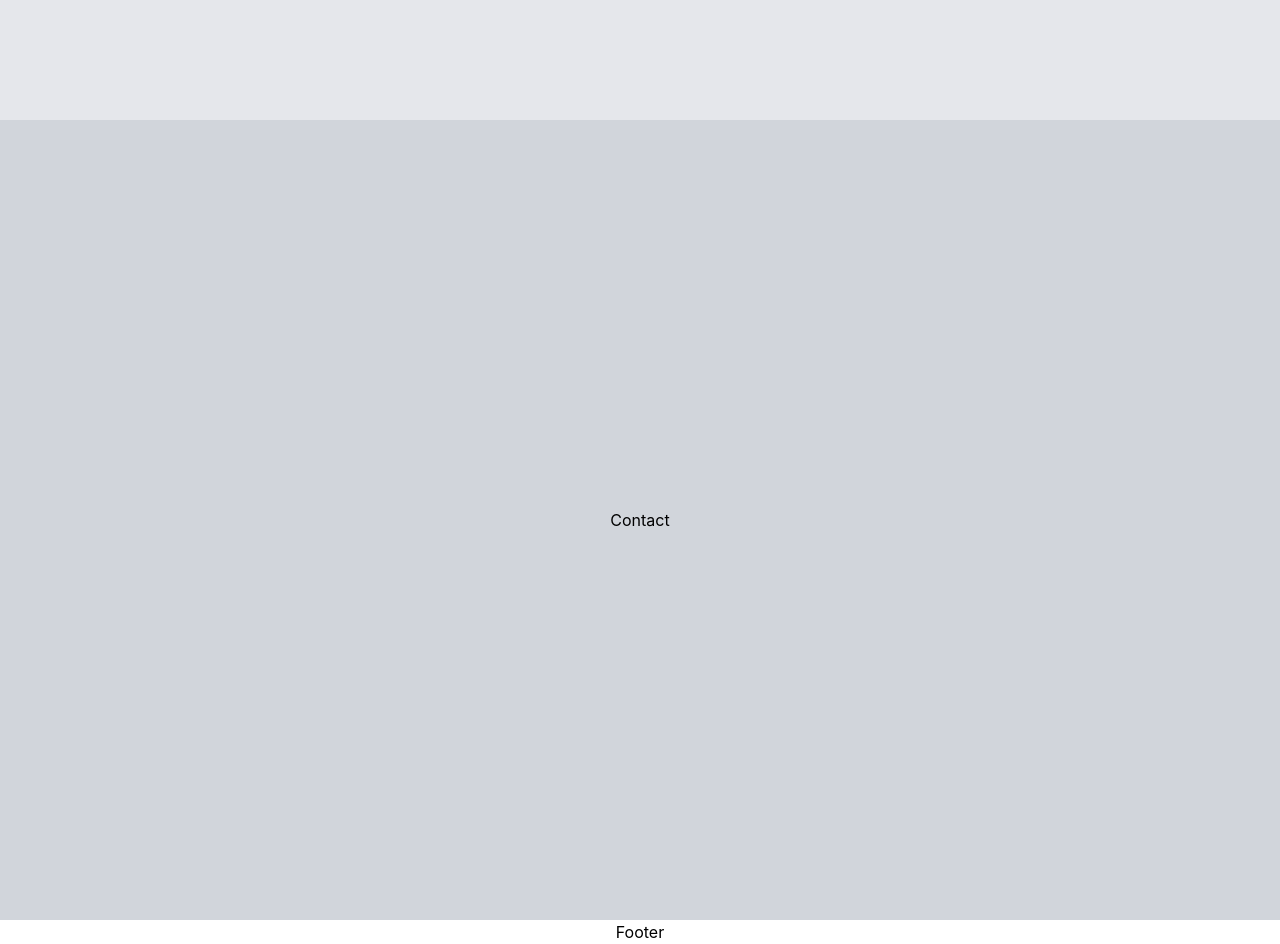
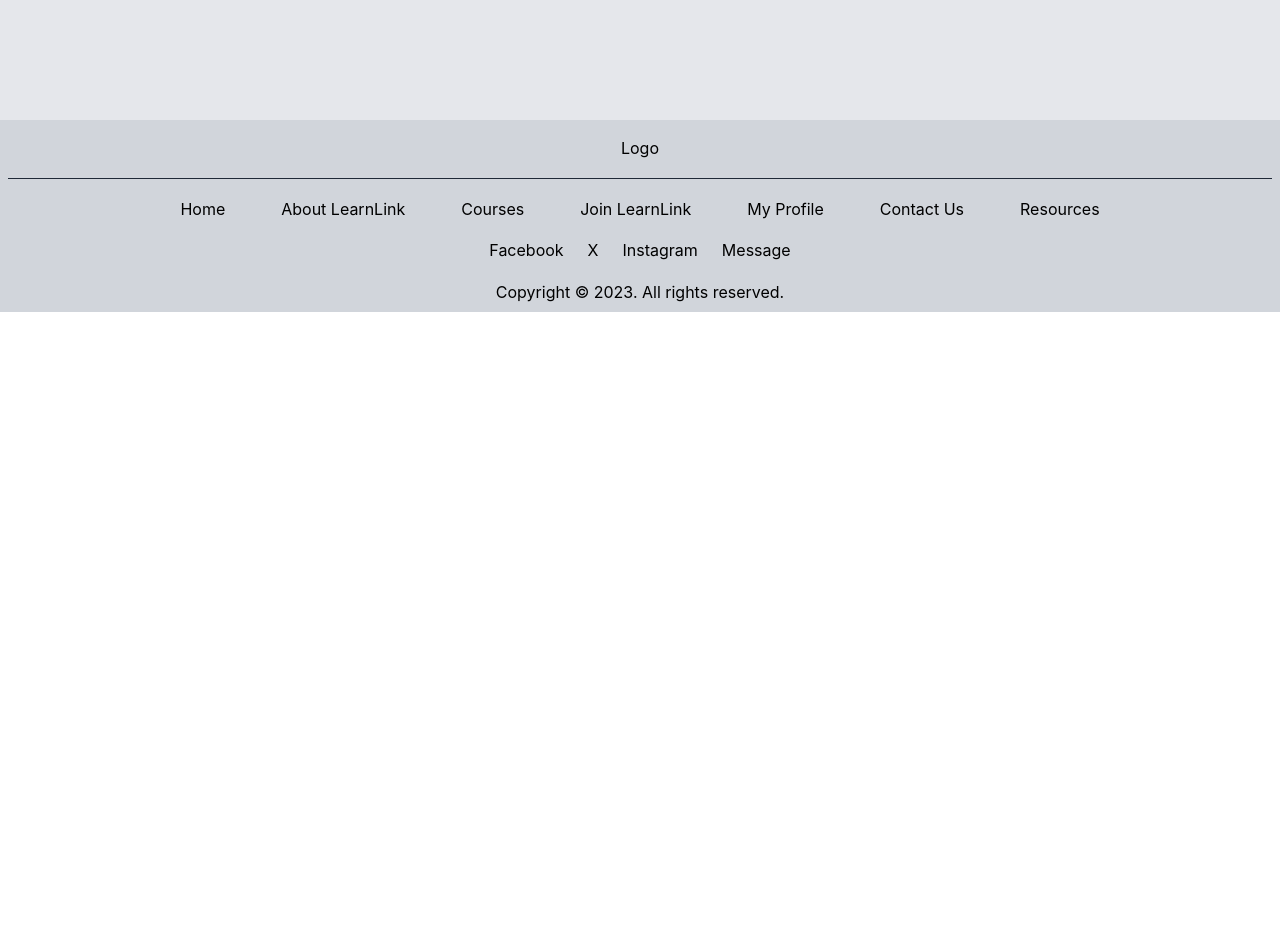
Before and after one commit to nolannash/LearnLink, a React (Create React App) app in the folder client/: page / in a window 1280 px wide. Shown: the part 1540-2484 px from the top of the page. After the commit the page ends 1852 px from the top, so only its background shows below. Built offline with nearby package versions, Linux system fonts and the light colour scheme.

Commit message:
footer layout

```diff
--- a/client/src/App.css
+++ /dev/null
@@ -1,38 +0,0 @@
-.App {
-  text-align: center;
-}
-
-.App-logo {
-  height: 40vmin;
-  pointer-events: none;
-}
-
-@media (prefers-reduced-motion: no-preference) {
-  .App-logo {
-    animation: App-logo-spin infinite 20s linear;
-  }
-}
-
-.App-header {
-  background-color: #282c34;
-  min-height: 100vh;
-  display: flex;
-  flex-direction: column;
-  align-items: center;
-  justify-content: center;
-  font-size: calc(10px + 2vmin);
-  color: white;
-}
-
-.App-link {
-  color: #61dafb;
-}
-
-@keyframes App-logo-spin {
-  from {
-    transform: rotate(0deg);
-  }
-  to {
-    transform: rotate(360deg);
-  }
-}
--- a/client/src/App.js
+++ b/client/src/App.js
@@ -1,26 +1,21 @@
 import React, { useRef } from "react";
-import "./App.css";
+
 import "react-router-dom";
 
 import Navigation from "./components/common/Navigation";
 import Home from "./components/common/pages/Home";
 import About from "./components/common/pages/About";
-import Contact from "./components/common/pages/Contact";
+
 import Footer from "./components/common/Footer";
 
 function App() {
   // Create refs for sections
   const homeRef = useRef(null);
   const aboutRef = useRef(null);
-  const contactRef = useRef(null);
 
   return (
     <div className="App">
-      <Navigation
-        homeRef={homeRef}
-        aboutRef={aboutRef}
-        contactRef={contactRef}
-      />
+      <Navigation homeRef={homeRef} aboutRef={aboutRef} />
       {/* Sections */}
       <section
         ref={homeRef}
@@ -36,12 +31,6 @@ function App() {
         <About />
       </section>
 
-      <section
-        ref={contactRef}
-        className="min-h-screen flex items-center justify-center bg-gray-300"
-      >
-        <Contact />
-      </section>
       <Footer />
     </div>
   );
--- a/client/src/components/common/Footer.js
+++ b/client/src/components/common/Footer.js
@@ -1,7 +1,29 @@
 import React from "react";
 
 function Footer() {
-  return <div>Footer</div>;
+  return (
+    <div className="bg-gray-300 h-48 pt-4 p-2 flex flex-col items-center justify-between ">
+      <div>Logo</div>
+      <hr className="border-b min-w-full border-gray-800 border-0" />
+      <div className="hidden md:flex space-x-14 justify-start">
+        <a href="/">Home</a>
+        <a href="/">About LearnLink</a>
+        <a href="/">Courses</a>
+        <a href="/">Join LearnLink</a>
+        <a href="/">My Profile</a>
+        <a href="/">Contact Us</a>
+        <a href="/">Resources</a>
+      </div>
+
+      <div className="flex space-x-6 justify-start">
+        <a href="https://www.facebook.com">Facebook</a>
+        <a href="https://www.x.com">X</a>
+        <a href="https://www.instagram.com">Instagram</a>
+        <a href="/">Message</a>
+      </div>
+      <div> Copyright &#169; 2023. All rights reserved.</div>
+    </div>
+  );
 }
 
 export default Footer;
--- a/client/src/components/common/Navigation.js
+++ b/client/src/components/common/Navigation.js
@@ -1,7 +1,7 @@
 import React from "react";
 import { motion } from "framer-motion";
 
-const Navigation = ({ homeRef, aboutRef, contactRef }) => {
+const Navigation = ({ homeRef, aboutRef }) => {
   const scrollTo = (sectionRef) => {
     sectionRef.current.scrollIntoView({
       behavior: "smooth",
@@ -9,10 +9,10 @@ const Navigation = ({ homeRef, aboutRef, contactRef }) => {
   };
 
   return (
-    <nav className="bg-gray-200 py-4 sticky top-0 z-50">
+    <nav className="bg-gray-200 py-4 top-0 z-50">
       <div className="container mx-auto flex items-center justify-between">
         <div className="text-gray-800 font-semibold text-lg">LearnLink</div>
-        <div className="hidden md:flex space-x-6 justify-center">
+        <div className="hidden md:flex space-x-6 justify-start">
           <motion.div
             whileHover={{ scale: 1.1 }}
             className="cursor-pointer"
@@ -30,21 +30,21 @@ const Navigation = ({ homeRef, aboutRef, contactRef }) => {
           <motion.div
             whileHover={{ scale: 1.1 }}
             className="cursor-pointer"
-            onClick={() => scrollTo(contactRef)}
+            onClick={() => scrollTo(aboutRef)}
           >
             Courses
           </motion.div>
           <motion.div
             whileHover={{ scale: 1.1 }}
             className="cursor-pointer"
-            onClick={() => scrollTo(contactRef)}
+            onClick={() => scrollTo(aboutRef)}
           >
             Join LearnLink
           </motion.div>
           <motion.div
             whileHover={{ scale: 1.1 }}
             className="cursor-pointer"
-            onClick={() => scrollTo(contactRef)}
+            onClick={() => scrollTo(aboutRef)}
           >
             Log In
           </motion.div>
```
